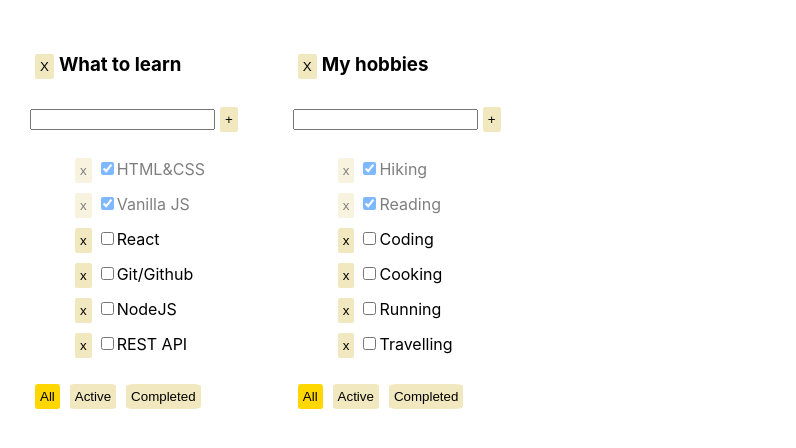
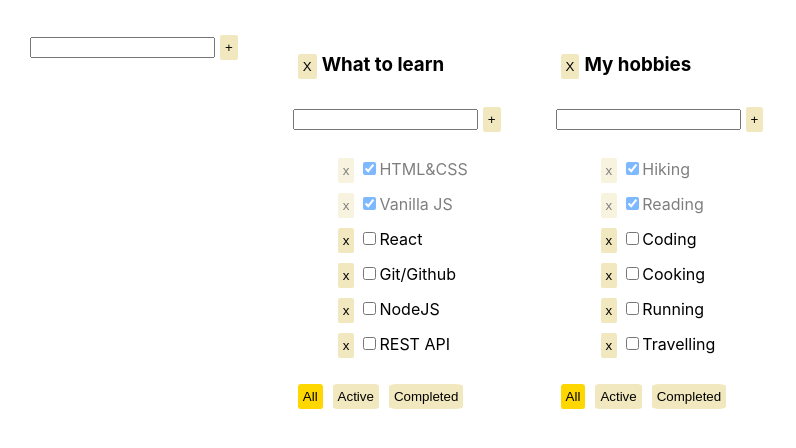
Before and after one commit to malinovaya0iriska/the-best-todo, a React (Create React App) app: page / in a window 1280 px wide. Shown: the top 448 px of the page, without its empty margins (0-796 px from the left). Built offline with nearby package versions, Linux system fonts and the light colour scheme.

Commit message:
feat: add components to edit headings

```diff
--- /dev/null
+++ b/src/AddItemForm.tsx
@@ -0,0 +1,39 @@
+import React, {useState} from "react";
+
+type PropsType = {
+    addItem: (title: string) => void
+}
+export const AddItemForm: React.FC<PropsType> = ({addItem}) => {
+    const [title, setTitle] = useState<string>('')
+
+
+    const [error, setError] = useState<string | null>(null)
+
+    const onTitleChangeHandler = (e: React.ChangeEvent<HTMLInputElement>) => {
+        setTitle(e.currentTarget.value)
+    }
+    const onAddTaskClickHandler = () => {
+        if (title.trim()) {
+            addItem(title.trim())
+            setTitle('')
+        } else setError('Heading is required!')
+    }
+    const onKeyPressHandler = (e: React.KeyboardEvent<HTMLInputElement>) => {
+        setError(null)
+        if (e.key === 'Enter') {
+            onAddTaskClickHandler()
+        }
+    }
+    return (
+        <div>
+            <input className={error ? 'error' : ''}
+                   onChange={onTitleChangeHandler}
+                   onKeyPress={onKeyPressHandler}
+                   value={title}
+            />
+            <button onClick={onAddTaskClickHandler}>+</button>
+
+            {error && <div className={'error'}>{error}</div>}
+        </div>
+    );
+};
--- a/src/App.tsx
+++ b/src/App.tsx
@@ -2,6 +2,7 @@ import React, {useState} from 'react';
 import './App.css';
 import {TodoList} from "./TodoList";
 import {v1} from "uuid";
+import {AddItemForm} from "./AddItemForm";
 
 export type TasksType = {
     [key: string]: TaskType []
@@ -53,6 +54,14 @@ export function App() {
     const removeTodolist = (todolistId: string) => {
         setTodolists(todolists.filter(tl => tl.id !== todolistId))
     }
+    const addTodolist = (title: string) => {
+        let newTodoId = v1()
+        setTodolists([{id: newTodoId, title, filter: 'all'}, ...todolists])
+        setTasks({...tasks, [newTodoId]: []})
+    }
+    const changeTodoTitle = (title: string, id: string) => {
+        setTodolists(todolists.map(tl => tl.id === id ? {...tl, title} : tl))
+    }
     const removeTask = (id: string, todolistId: string) => {
         let newTasks = tasks[todolistId].filter(t => t.id !== id)
         setTasks({...tasks, [todolistId]: newTasks})
@@ -63,12 +72,17 @@ export function App() {
     }
 
     const addTask = (title: string, todolistId: string) => {
-            setTasks({...tasks, [todolistId]: [{id: v1(), title: title.trim(), isDone: false}, ...tasks[todolistId]]})
+        setTasks({...tasks, [todolistId]: [{id: v1(), title: title.trim(), isDone: false}, ...tasks[todolistId]]})
     }
 
+    const changeTaskTitle = (title: string, id: string, todolistId: string) => {
+        let newTasks = tasks[todolistId].map(t => t.id === id ? {...t, title} : t)
+        setTasks({...tasks, [todolistId]: newTasks})
 
+    }
     return (
         <div className="App">
+            <AddItemForm addItem={addTodolist}/>
             {todolists.map(tl => {
                 let tasksForTodolist = tasks[tl.id]
 
@@ -88,8 +102,10 @@ export function App() {
                                  removeTask={removeTask}
                                  changeFilter={changeFilter}
                                  addTask={addTask}
+                                 changeTaskTitle={changeTaskTitle}
                                  changeTaskStatus={changeTaskStatus}
                                  removeTodolist={removeTodolist}
+                                 changeTodoTitle={changeTodoTitle}
                 />
             })
             }
--- a/src/Button.tsx
+++ b/src/Button.tsx
@@ -9,6 +9,6 @@ type ButtonPropsType = {
 export const Button = (props: ButtonPropsType) => {
     const callback = () => props.onClickHandler()
     return (
-        <button className = {props.style? 'active-filter' : ''} onClick={callback}>{props.title}</button>
+        <button className={props.style ? 'active-filter' : ''} onClick={callback}>{props.title}</button>
     );
 };
--- /dev/null
+++ b/src/EditableSpan.tsx
@@ -0,0 +1,28 @@
+import React, {useState} from "react";
+
+type PropsType = {
+    value: string
+    onChange: (value: string) => void
+}
+
+export const EditableSpan: React.FC<PropsType> = ({value, onChange}) => {
+    const [title, setTitle] = useState<string>(value)
+    const [editMode, setEditMode] = useState<boolean>(false)
+    const onDoubleClickHandler = () => {
+        setEditMode(true)
+    }
+    const setViewMode = () => {
+        setEditMode(false)
+        onChange(title)
+    }
+    const onChangeHandler = (e: React.ChangeEvent<HTMLInputElement>) => {
+        setTitle(e.currentTarget.value)
+    }
+    return (
+
+        editMode
+            ? <input type={'text'} autoFocus value={title} onChange={onChangeHandler} onBlur={setViewMode}/>
+            : <span onDoubleClick={onDoubleClickHandler}>{value}</span>
+    )
+        ;
+};
--- a/src/TodoList.tsx
+++ b/src/TodoList.tsx
@@ -1,6 +1,8 @@
-import React, {ChangeEvent, useState} from "react";
+import React, {ChangeEvent} from "react";
 import {FilterType, TaskType} from "./App";
 import {Button} from "./Button";
+import {AddItemForm} from "./AddItemForm";
+import {EditableSpan} from "./EditableSpan";
 
 type TodoListPropsType = {
     id: string
@@ -12,28 +14,14 @@ type TodoListPropsType = {
     addTask: (title: string, todolistId: string) => void
     changeTaskStatus: (id: string, isDone: boolean, todolistId: string) => void
     removeTodolist: (todolistId: string) => void
+    changeTodoTitle: (newTitle: string, id: string) => void
+    changeTaskTitle: (newTitle: string, id: string, todolistId: string) => void
 }
 
 export function TodoList(props: TodoListPropsType) {
-    let [title, setTitle] = useState<string>('')
+    const addTask = (title: string) => {
+        props.addTask(title, props.id)
 
-
-    const [error, setError] = useState<string | null>(null)
-
-    const onTitleChangeHandler = (e: React.ChangeEvent<HTMLInputElement>) => {
-        setTitle(e.currentTarget.value)
-    }
-    const onAddTaskClickHandler = () => {
-        if (title.trim()) {
-            props.addTask(title.trim(), props.id)
-            setTitle('')
-        } else setError('Heading is required!')
-    }
-    const onKeyPressHandler = (e: React.KeyboardEvent<HTMLInputElement>) => {
-        setError(null)
-        if (e.key === 'Enter') {
-            onAddTaskClickHandler()
-        }
     }
 
     const onAllClickHandler = () => props.changeFilter('all', props.id)
@@ -43,31 +31,25 @@ export function TodoList(props: TodoListPropsType) {
     const onRemoveTodoHandler = () => {
         props.removeTodolist(props.id)
     }
+    const changeTodoTitleHandler = (newTitle: string) => props.changeTodoTitle(newTitle, props.id)
+
     return <div>
         <h3>
             <button onClick={onRemoveTodoHandler}>X</button>
-            {props.title}</h3>
+            <EditableSpan value={props.title} onChange={changeTodoTitleHandler}/></h3>
 
-        <div>
-            <input className={error ? 'error' : ''}
-                   onChange={onTitleChangeHandler}
-                   onKeyPress={onKeyPressHandler}
-                   value={title}
-            />
-            <button onClick={onAddTaskClickHandler}>+</button>
-        </div>
-
-        {error && <div className={'error'}>{error}</div>}
+        <AddItemForm addItem={addTask}/>
 
         <ul>
             {props.tasks
                 .map(task => {
+                        const changeTaskTitleHandler = (newTitle: string) => props.changeTaskTitle(newTitle, task.id, props.id)
                         const onChangeTaskStatus = (e: ChangeEvent<HTMLInputElement>) => props.changeTaskStatus(task.id, e.currentTarget.checked, props.id)
                         const onClickHandler = () => props.removeTask(task.id, props.id)
-                        return <li key={task.id} className={task.isDone? 'is-done': ''}>
+                        return <li key={task.id} className={task.isDone ? 'is-done' : ''}>
                             <Button title={'x'} onClickHandler={onClickHandler}/>
                             <input type={'checkbox'} onChange={onChangeTaskStatus} checked={task.isDone}/>
-                            <span>{task.title}</span>
+                            <EditableSpan value={task.title} onChange={changeTaskTitleHandler}/>
                         </li>
                     }
                 )}
@@ -76,7 +58,6 @@ export function TodoList(props: TodoListPropsType) {
             <Button style={props.filter === 'all'} title={'All'} onClickHandler={onAllClickHandler}/>
             <Button style={props.filter === 'active'} title={'Active'} onClickHandler={onActiveClickHandler}/>
             <Button style={props.filter === 'completed'} title={'Completed'} onClickHandler={onCompleteClickHandler}/>
-
         </div>
     </div>
 }
```
Also changed, not shown: src/App.css (+11 -5 lines).
